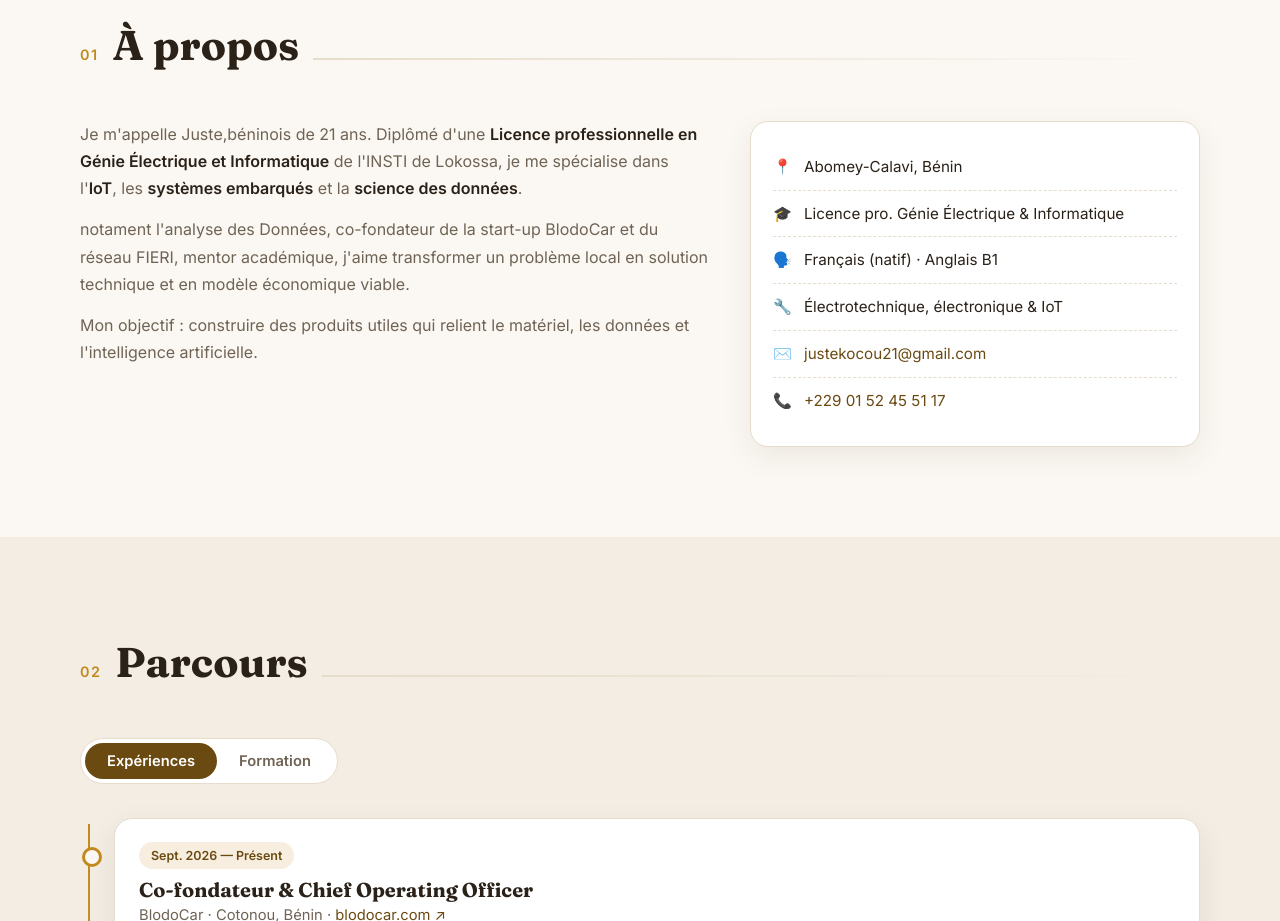
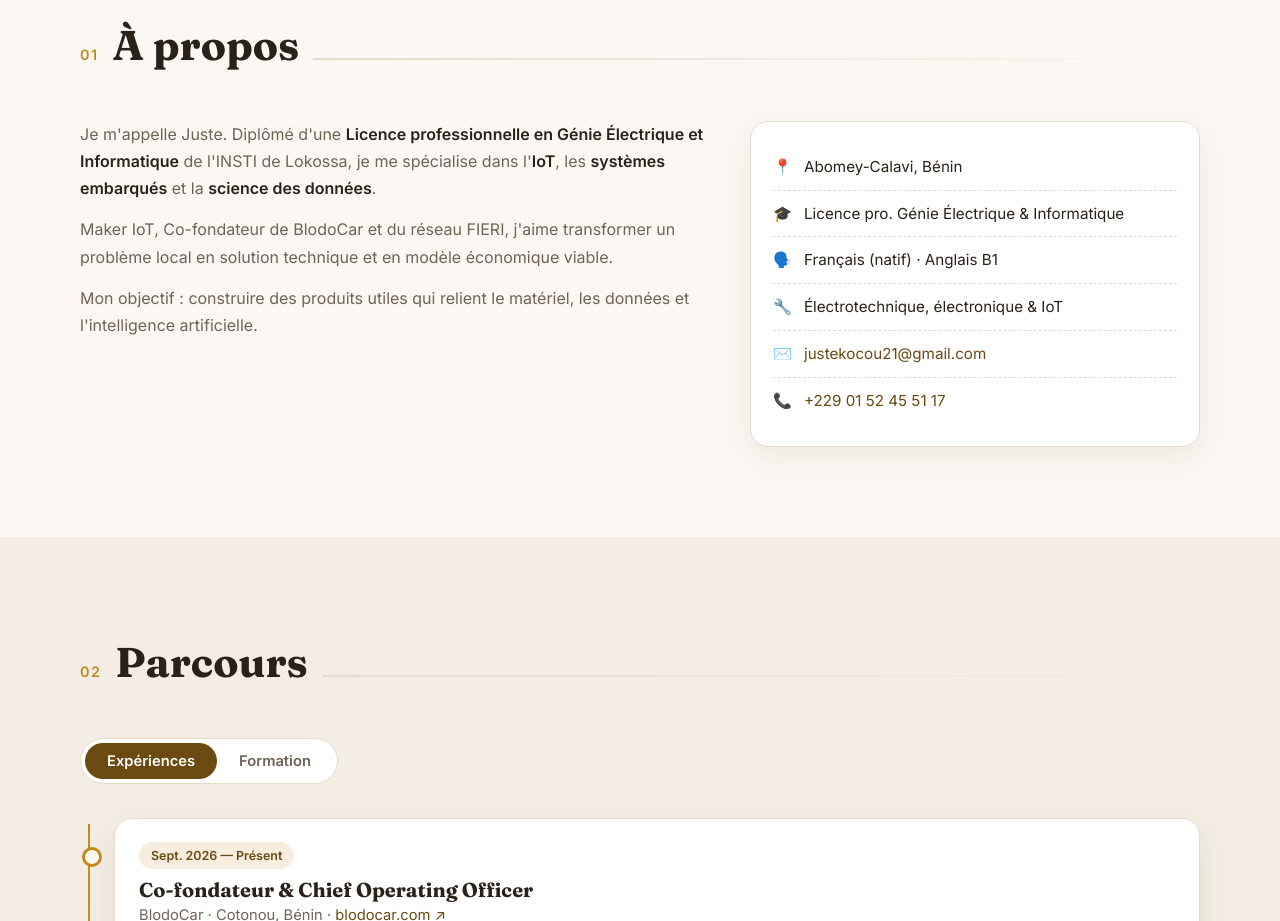
Before and after one commit to justekc24/Juste-Kocou-IoT-data-IA, a plain HTML site: page index.html in a window 1280 px wide. Shown: the part 900-1821 px from the top of the page. Drawn offline with Linux system fonts and the light colour scheme; files whose address does not match are found by name.

Commit message:
Update personal introduction in index.html

```diff
--- a/index.html
+++ b/index.html
@@ -84,8 +84,8 @@
         <h2 class="section-title reveal"><span>01</span> À propos</h2>
         <div class="about-grid">
           <div class="reveal">
-            <p>Je m'appelle Juste,béninois de 21 ans. Diplômé d'une <strong>Licence professionnelle en Génie Électrique et Informatique</strong> de l'INSTI de Lokossa, je me spécialise dans l'<strong>IoT</strong>, les <strong>systèmes embarqués</strong> et la <strong>science des données</strong>.</p>
-            <p>notament l'analyse des Données, co-fondateur de la start-up BlodoCar et du réseau FIERI, mentor académique, j'aime transformer un problème local en solution technique et en modèle économique viable.</p>
+            <p>Je m'appelle Juste. Diplômé d'une <strong>Licence professionnelle en Génie Électrique et Informatique</strong> de l'INSTI de Lokossa, je me spécialise dans l'<strong>IoT</strong>, les <strong>systèmes embarqués</strong> et la <strong>science des données</strong>.</p>
+            <p> Maker IoT, Co-fondateur de BlodoCar et du réseau FIERI, j'aime transformer un problème local en solution technique et en modèle économique viable.</p>
             <p>Mon objectif : construire des produits utiles qui relient le matériel, les données et l'intelligence artificielle.</p>
           </div>
           <ul class="facts reveal">
```
